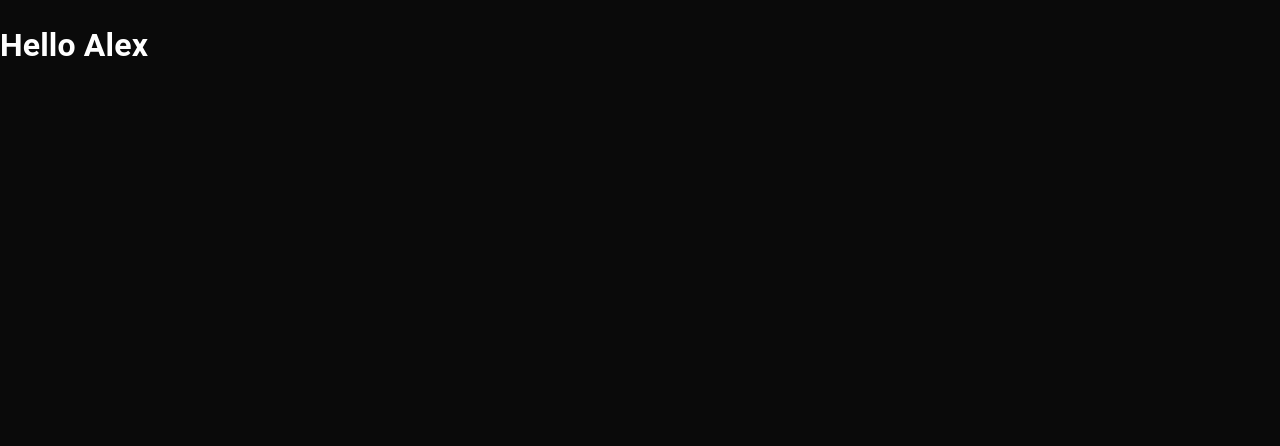
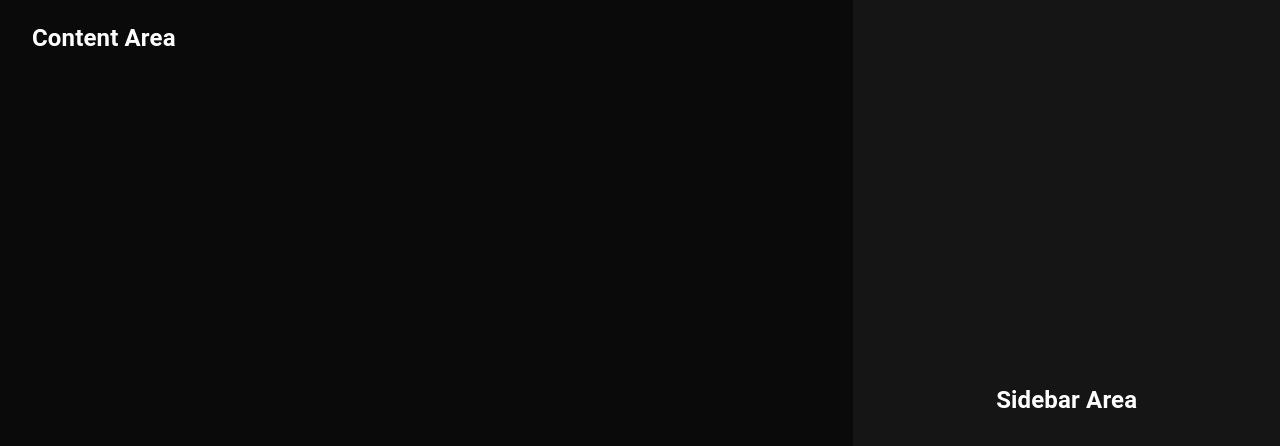
Before and after one commit to stevebiczyk/ts-react-todo-app, a React (Create React App) app: page / in a window 1280 px wide. Shown: the top 446 px of the page. Built offline with nearby package versions, Linux system fonts and the light colour scheme.

Commit message:
added Dashboard component

```diff
--- a/src/App.tsx
+++ b/src/App.tsx
@@ -1,12 +1,13 @@
 import React, {FC, ReactElement} from 'react';
 import { ThemeProvider, CssBaseline } from '@mui/material';
 import { customTheme } from './themes/customTheme';
+import { Dashboard } from './pages/dashboard';
 
 const App: FC = (): ReactElement => {
   return (
   <ThemeProvider theme={customTheme}>
     <CssBaseline />
-    <h1>Hello Alex</h1>
+    <Dashboard />
   </ThemeProvider>
   );
 };
--- /dev/null
+++ b/src/pages/dashboard.tsx
@@ -0,0 +1,31 @@
+import React, { FC, ReactElement } from 'react';
+
+import { Grid } from '@mui/material';
+
+export const Dashboard: FC = (): ReactElement => {
+  return (
+    <Grid container minHeight="100vh" p={0} m={0}>
+      <Grid item md={8} px={4}>
+        <h2>Content Area</h2>
+      </Grid>
+      <Grid
+        item
+        md={4}
+        sx={{
+          height: '100vh',
+          position: 'fixed',
+          right: 0,
+          top: 0,
+          width: '100%',
+          backgroundColor: 'background.paper',
+          display: 'flex',
+          justifyContent: 'center',
+          flexDirection: 'column',
+          alignItems: 'center',
+        }}
+      >
+        <h2>Sidebar Area</h2>
+      </Grid>
+    </Grid>
+  );
+};
```
